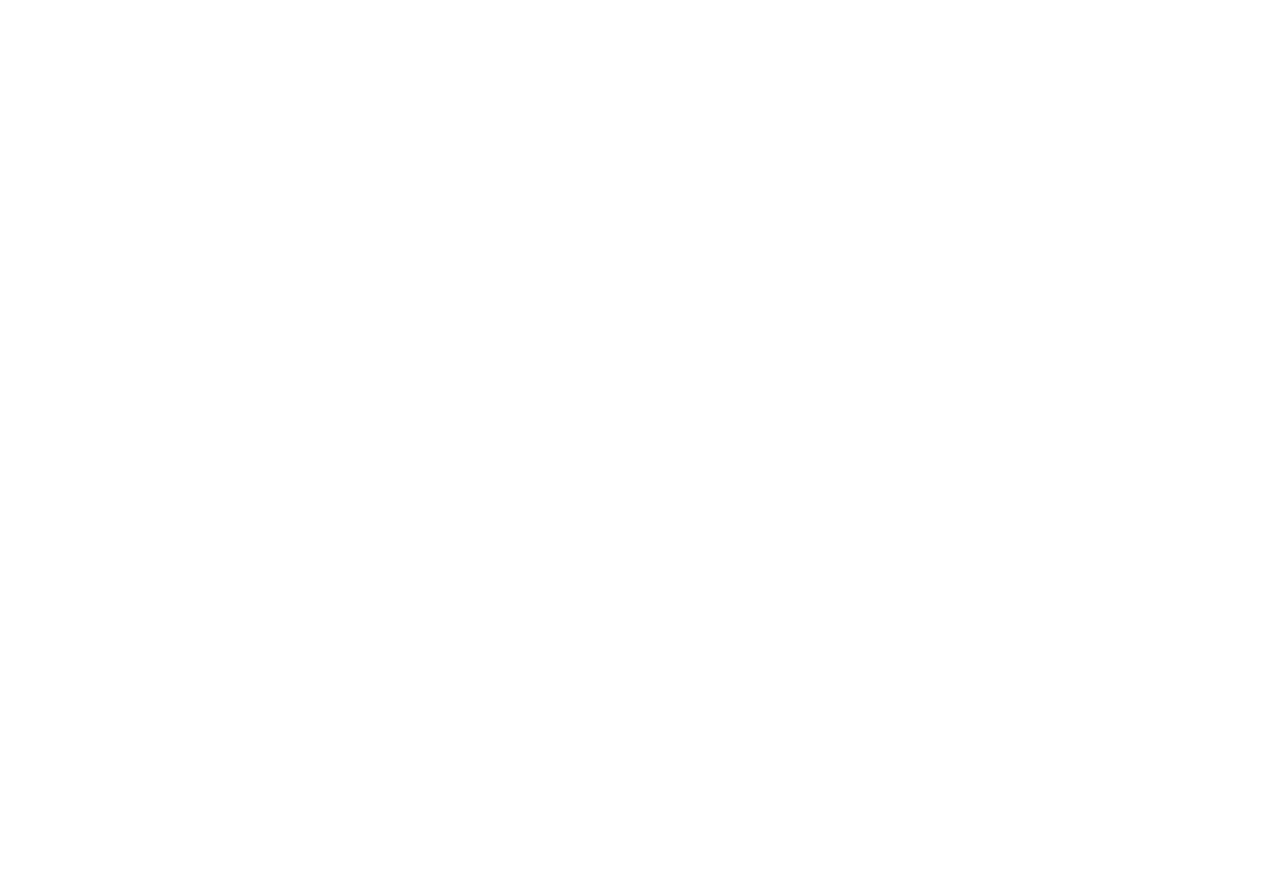
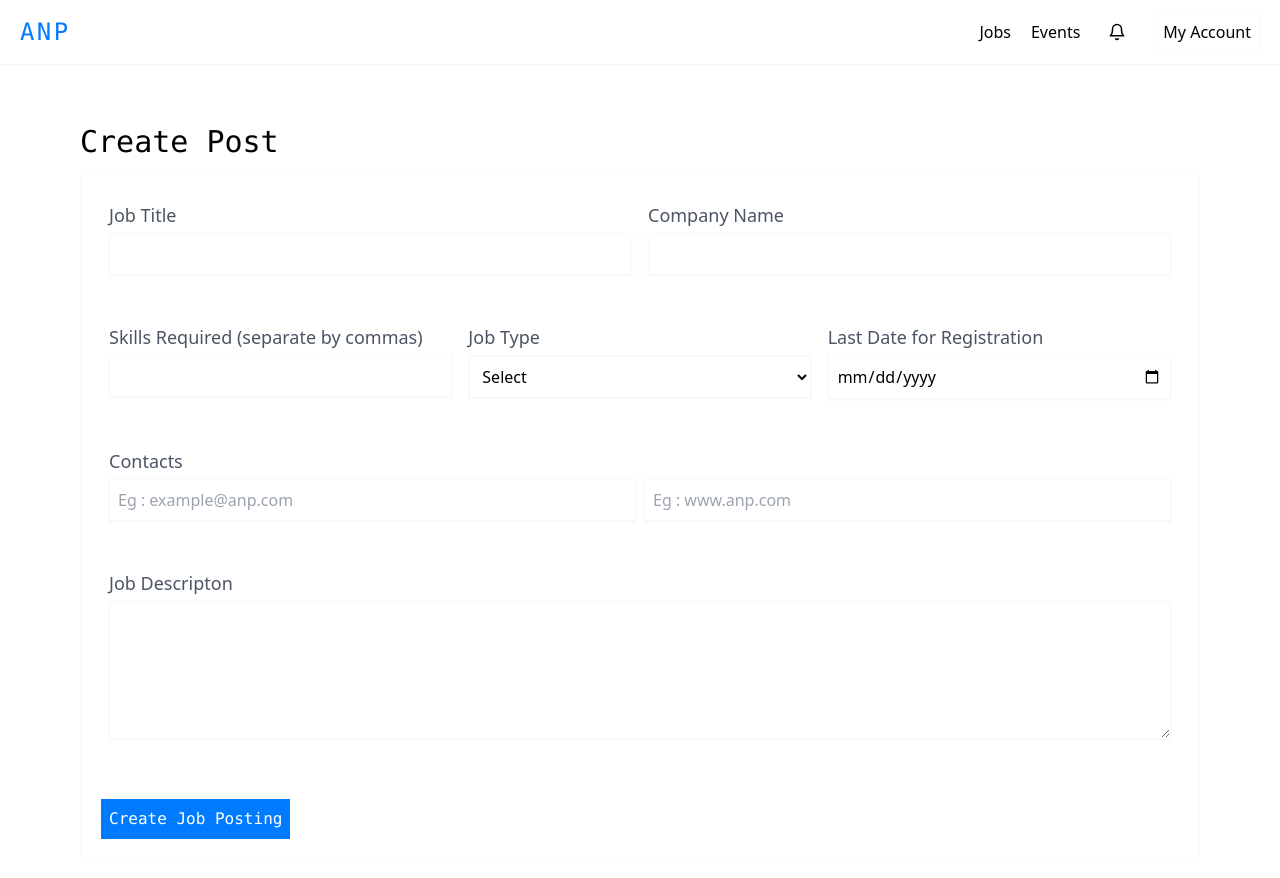
Before and after one commit to rahulkrishna10/Alumni-Network-Portal, a React (Create React App) app in the folder client/: page /alumni/job/create in a window 1280 px wide. Before the commit this address had no page. Shown: the top 878 px of the page. Before the commit the page ends 800 px from the top, so only its background shows below. Built offline with nearby package versions, Linux system fonts and the light colour scheme; sample sign-in values are in the browser's storage.

Commit message:
Added Working Job Posting Section

```diff
--- a/client/src/App.js
+++ b/client/src/App.js
@@ -1,15 +1,13 @@
-import React, { useContext } from "react";
+import React from "react";
 import { Routes, Route } from "react-router-dom";
 import LoginForm from "./components/LoginForm";
 import AlumniAuth from "./pages/Alumni/AlumniAuth";
-import { AuthContext } from "./store/AuthContext";
 import UserProfile from "./components/UserProfile/UserProfile";
 import AlumniHome from "./pages/Alumni/AlumniHome";
 import JobPost from "./pages/Alumni/JobPost";
+import JobBoard from "./pages/Alumni/JobBoard";
 
 function App() {
-  const { isAuthenticated, userState } = useContext(AuthContext);
-  console.log(isAuthenticated);
   return (
     <Routes>
       <Route path="/login" element={<LoginForm />} />
@@ -33,6 +31,14 @@
         path="/alumni/job"
         element={
           <AlumniAuth>
+            <JobBoard />
+          </AlumniAuth>
+        }
+      />
+      <Route
+        path="/alumni/job/create"
+        element={
+          <AlumniAuth>
             <JobPost />
           </AlumniAuth>
         }
--- a/client/src/components/Navbar.js
+++ b/client/src/components/Navbar.js
@@ -15,7 +15,7 @@
   };
 
   return (
-    <nav className="flex justify-between items-center px-5 py-3 shadow-sm">
+    <nav className="flex justify-between items-center px-5 py-3 shadow-sm h-[8%]">
       <span
         className="text-[#007BFF] text-2xl font-mono tracking-widest"
         title="Alumni Network Portal"
@@ -23,12 +23,8 @@
         <NavLink to="/alumni">ANP</NavLink>
       </span>
       <div className="flex flex-row items-center gap-5">
-        <NavLink to="/alumni/job" activeClassName="active">
-          Job Postings
-        </NavLink>
-        <NavLink to="/alumni/events" activeClassName="active">
-          Events
-        </NavLink>
+        <NavLink to="/alumni/job">Jobs</NavLink>
+        <NavLink to="/alumni/events">Events</NavLink>
         <div className="p-2">
           <FiBell className="text-lg" />
         </div>
--- a/client/src/components/UserProfile/UserProfile.js
+++ b/client/src/components/UserProfile/UserProfile.js
@@ -10,12 +10,11 @@
   const [data, setData] = useState({});
   const [currentPage, setCurrentPage] = useState("userProfile");
 
+  useEffect(() => {
     const BASE_URL = "http://localhost:3001";
     const headers = {
       Authorization: `Bearer ${userState.token}`,
     };
-
-  useEffect(() => {
     axios
       .get(BASE_URL + "/users/profile", {
         headers,
@@ -26,9 +25,11 @@
       .catch((e) => {
         console.log(e);
       });
+    // eslint-disable-next-line
   }, []);
 
   return (
+    <>
       <div className="md:w-[50%] mx-auto my-5">
         <div className="flex flex-row items-center">
           <MdOutlineArrowLeft className="text-black" />
@@ -59,7 +60,6 @@
                 </button>
               </div>
             </div>
-
             {/* User Profile Details */}
             <div className="border border-[#F8F9FA] my-5 p-5 flex">
               {/* User Header Info */}
@@ -71,6 +71,7 @@
         )}
         {currentPage === "editProfile" && <EditForm />}
       </div>
+    </>
   );
 };
 
--- a/client/src/pages/Alumni/AlumniAuth.js
+++ b/client/src/pages/Alumni/AlumniAuth.js
@@ -28,7 +28,7 @@
   }
 
   return (
-    <div>
+    <div className="h-screen">
       <Navbar />
       {children}
     </div>
--- /dev/null
+++ b/client/src/pages/Alumni/JobBoard.js
@@ -0,0 +1,21 @@
+import React from "react";
+import { PiSuitcaseSimpleLight } from "react-icons/pi";
+import { NavLink } from "react-router-dom";
+
+const JobBoard = () => {
+  return (
+    <div className="h-[92%]">
+      <div className="border border-[#F8F9FA] w-[250px] h-full px-8 py-10 flex flex-col gap-5">
+        <NavLink
+          to="/alumni/job/create"
+          className="flex gap-2 border p-3 w-fit"
+        >
+          <PiSuitcaseSimpleLight className="self-center text-lg text-[#007BFF]" />
+          Create Job Post
+        </NavLink>
+      </div>
+    </div>
+  );
+};
+
+export default JobBoard;
--- a/client/src/pages/Alumni/JobPost.js
+++ b/client/src/pages/Alumni/JobPost.js
@@ -1,72 +1,204 @@
-import React from "react";
+import React, { useState, useEffect } from "react";
+import { HiOutlineCheckCircle } from "react-icons/hi";
+import axios from "axios";
 
 const JobPost = () => {
+  const [formData, setFormData] = useState({});
+  const [successMessage, setSuccessMessage] = useState("");
+
+  const onChangeHandler = (e) => {
+    if (e.target.name === "type") {
+      const selectedValue = e.target.options[e.target.selectedIndex].value;
+      setFormData({
+        ...formData,
+        [e.target.name]: selectedValue,
+      });
+    } else if (e.target.name === "email" || e.target.name === "link") {
+      const updatedContacts = {
+        ...formData.contacts,
+        [e.target.name]: e.target.value,
+      };
+
+      setFormData({
+        ...formData,
+        contacts: updatedContacts,
+      });
+    } else if (e.target.name === "required_skills") {
+      const skillsArray = e.target.value
+        .split(",")
+        .map((skill) => skill.trim());
+      setFormData({
+        ...formData,
+        required_skills: skillsArray,
+      });
+    } else {
+      setFormData({
+        ...formData,
+        [e.target.name]: e.target.value,
+      });
+    }
+  };
+
+  const formSubmit = async (e) => {
+    const BASE_URL = "http://localhost:3001";
+    const userState = JSON.parse(localStorage.getItem("userState"));
+    const headers = {
+      Authorization: userState.token,
+    };
+    try {
+      const response = await axios.post(BASE_URL + "/alumni/job", formData, {
+        headers,
+      });
+      if (response.status === 201) {
+        setSuccessMessage("Job Posting was successful");
+        e.target.reset();
+      }
+    } catch (e) {
+      console.log(e);
+    }
+  };
+
+  const submitHandler = (e) => {
+    e.preventDefault();
+    formSubmit(e);
+  };
+
+  useEffect(() => {
+    if (successMessage) {
+      const timer = setTimeout(() => {
+        setSuccessMessage("");
+      }, 5000); // Hide the message after 5 seconds
+
+      return () => {
+        clearTimeout(timer);
+      };
+    }
+  }, [successMessage]);
+
   return (
-    <div className="md:w-[50%] mx-auto my-5">
+    <>
+      <div className="my-5 px-20 py-10">
         <h1 className="text-3xl font-mono">Create Post</h1>
-      <form className="flex flex-col my-3 border border-[#F8F9FA] p-5">
-        <div className="w-[100%] flex flex-col">
-          <label className="mb-5 text-xl" htmlFor="title">
+        <form
+          onSubmit={submitHandler}
+          className="flex flex-col my-3 border border-[#F8F9FA] gap-8 p-5"
+        >
+          <div className="flex">
+            <div className="w-[100%] flex flex-col gap-1 p-2">
+              <label className="text-lg text-gray-600" htmlFor="title">
                 Job Title
               </label>
               <input
+                onChange={onChangeHandler}
                 className="p-2 outline-[#007BFF] border shadow-sm border-[#F8F9FA]"
                 type="text"
                 name="title"
               ></input>
             </div>
-
-        <div className="w-[100%] flex flex-col">
-          <label className="my-5 text-xl" htmlFor="companyName">
+            <div className="w-[100%] flex flex-col gap-1 p-2">
+              <label className="text-lg text-gray-600" htmlFor="company">
                 Company Name
               </label>
               <input
+                onChange={onChangeHandler}
                 className="p-2 outline-[#007BFF] border shadow-sm border-[#F8F9FA]"
                 type="text"
-            name="companyName"
+                name="company"
               ></input>
             </div>
-
-        <div className="w-[100%] flex flex-col">
-          <label className="my-5 text-xl" htmlFor="jobType">
+          </div>
+          <div className="flex">
+            <div className="w-[100%] flex flex-col gap-1 p-2">
+              <label
+                className="text-lg text-gray-600"
+                htmlFor="required_skills"
+              >
+                Skills Required (separate by commas)
+              </label>
+              <input
+                onChange={onChangeHandler}
+                className="p-2 outline-[#007BFF] border shadow-sm border-[#F8F9FA]"
+                type="text"
+                name="required_skills"
+              />
+            </div>
+            <div className="w-[100%] flex flex-col gap-1 p-2">
+              <label className="text-lg text-gray-600" htmlFor="type">
                 Job Type
               </label>
               <select
+                onChange={onChangeHandler}
                 className="p-2 bg-white border-2 border-[#F8F9FA]"
-            name="jobType"
+                name="type"
               >
+                <option defaultValue="#">Select</option>
                 <option value="Full-time">Full Time</option>
                 <option value="Internship">Internship</option>
               </select>
             </div>
-
-        <div className="w-[100%] flex flex-col">
-          <label className="my-5 text-xl" htmlFor="skills">
-            Skills Required (separate by commas)
+            <div className="w-[100%] flex flex-col gap-1 p-2">
+              <label
+                className="text-lg text-gray-600"
+                htmlFor="registration_date"
+              >
+                Last Date for Registration
               </label>
               <input
+                onChange={onChangeHandler}
                 className="p-2 outline-[#007BFF] border shadow-sm border-[#F8F9FA]"
-            type="text"
-            name="skills"
+                type="date"
+                name="registration_date"
               />
             </div>
-
-        <div className="w-[100%] flex flex-col">
-          <label className="my-5 text-xl" htmlFor="description">
+          </div>
+          <div className="w-[100%] flex flex-col gap-1 p-2">
+            <label className="text-lg text-gray-600" htmlFor="required_skills">
+              Contacts
+            </label>
+            <div className="w-[100%] flex gap-2">
+              <input
+                onChange={onChangeHandler}
+                className="flex-1 p-2 outline-[#007BFF] border border-[#F8F9FA] shadow-sm"
+                type="email"
+                placeholder="Eg : example@anp.com"
+                name="email"
+              />
+              <input
+                onChange={onChangeHandler}
+                className="flex-1 p-2 outline-[#007BFF] border border-[#F8F9FA] shadow-sm"
+                type="url"
+                placeholder="Eg : www.anp.com"
+                name="link"
+              />
+            </div>
+          </div>
+          <div className="w-[100%] flex flex-col gap-1 p-2">
+            <label className="text-lg text-gray-600" htmlFor="description">
               Job Descripton
             </label>
             <textarea
+              onChange={onChangeHandler}
               className="p-2 outline-[#007BFF] border shadow-sm border-[#F8F9FA]"
               rows={5}
               cols={30}
               name="description"
             />
           </div>
-        <button className="w-fit text-white font-mono bg-[#007BFF] p-2 mt-5">
+          <button
+            type="submit"
+            className="w-fit text-white font-mono bg-[#007BFF] p-2 mt-5"
+          >
             Create Job Posting
           </button>
+          {successMessage && (
+            <div className="w-fit border rounded-md p-2 inline-flex gap-2">
+              <HiOutlineCheckCircle className="self-center text-xl text-green-500" />
+              <span className="text-lg">{successMessage}</span>
+            </div>
+          )}
         </form>
       </div>
+    </>
   );
 };
 
```
Also changed, not shown: 1 other file (tests, documents, lock files or other folders). Lines whose indentation alone changed are shown as unchanged.
